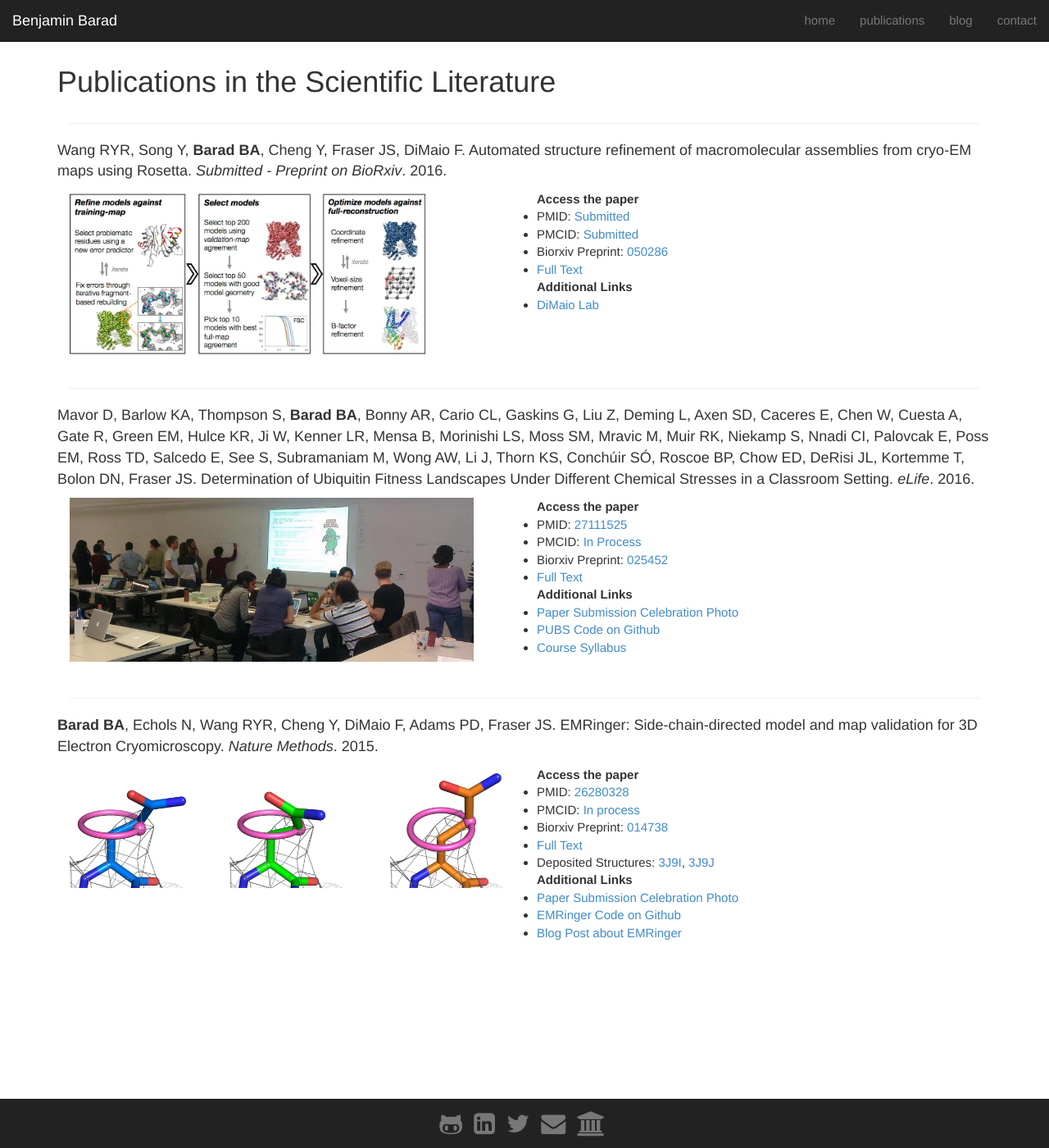
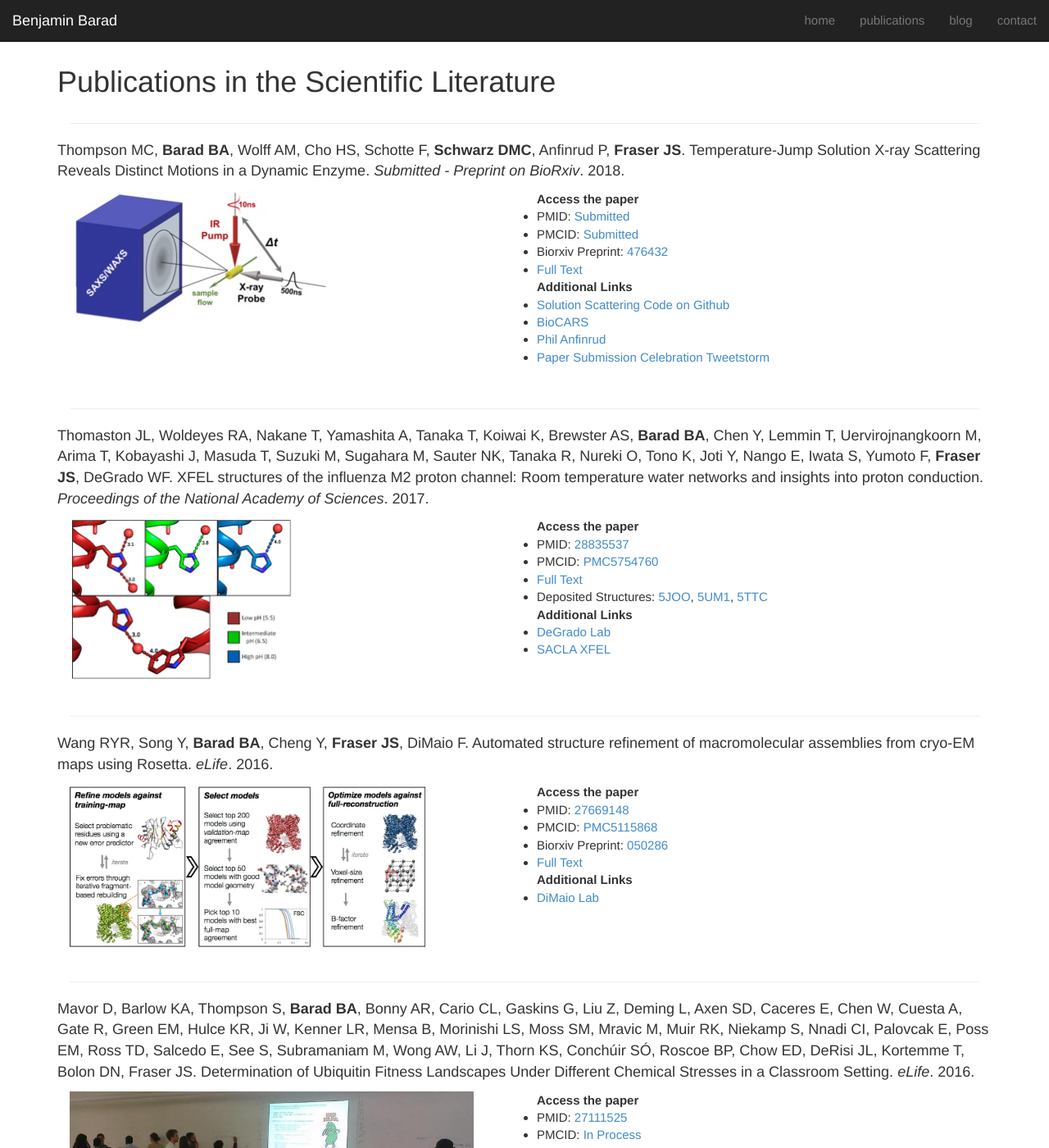
Before and after one commit to bbarad/bbarad.github.io, a Jekyll site: the page built from publications/index.html, in a window 1280 px wide and 1400 px high. Shown: the whole window at 82% size. Built offline with Jekyll 4.4.1, drawn with Linux system fonts in a browser that asks for light colours; nearby versions of some CDN libraries.

Commit message:
Update Publications 2019

```diff
--- a/_data/publications.yml
+++ b/_data/publications.yml
@@ -1,10 +1,46 @@
-- citation: 'Wang RYR, Song Y, **Barad BA**, Cheng Y, Fraser JS, DiMaio F. Automated structure refinement of macromolecular assemblies from cryo-EM maps using Rosetta. *Submitted - Preprint on BioRxiv*. 2016.'
+- citation: 'Thompson MC, **Barad BA**, Wolff AM, Cho HS, Schotte F,
+**Schwarz DMC**, Anfinrud P, **Fraser JS**. Temperature-Jump Solution X-ray Scattering Reveals Distinct Motions in a Dynamic Enzyme. *Submitted - Preprint on BioRxiv*. 2018.'
+  date: 201810
+  image: '/static/img/pub/thompson_2018.jpg'
+  pmid: Submitted
+  pmcid: Submitted
+  biorxiv: "476432"
+  pdf: 'https://www.biorxiv.org/content/biorxiv/early/2018/11/21/476432.full.pdf'
+  links:
+    - name: Solution Scattering Code on Github
+      url: https://github.com/fraser-lab/solution_scattering
+    - name: BioCARS
+      url: 'https://biocars.uchicago.edu/'
+    - name: Phil Anfinrud
+      url: 'https://irp.nih.gov/pi/philip-anfinrud'
+    - name: 'Paper Submission Celebration Tweetstorm'
+      url: 'https://twitter.com/fraser_lab/status/1067213167367905280'
+
+- citation: 'Thomaston JL, Woldeyes RA, Nakane T, Yamashita A, Tanaka T, Koiwai K, Brewster AS, **Barad BA**, Chen Y, Lemmin T, Uervirojnangkoorn M, Arima T, Kobayashi J, Masuda T, Suzuki M, Sugahara M, Sauter NK, Tanaka R, Nureki O, Tono K, Joti Y, Nango E, Iwata S, Yumoto F, **Fraser JS**, DeGrado WF. XFEL structures of the influenza M2 proton channel: Room temperature water networks and insights
+into proton conduction. *Proceedings of the National Academy of Sciences*. 2017.'
+  date: 201707
+  image: '/static/img/pub/thomaston_2017.jpg'
+  pmid: 28835537
+  pmcid: PMC5754760
+  pdf: '/static/pdf/thomaston_2017.pdf'
+  pdbs:
+    - 5JOO
+    - 5UM1
+    - 5TTC
+  links:
+    - name: 'DeGrado Lab'
+      url: 'https://pharm.ucsf.edu/degrado'
+    - name: 'SACLA XFEL'
+      url: 'http://xfel.riken.jp/eng/'
+
+
+- citation: 'Wang RYR, Song Y, **Barad BA**, Cheng Y, **Fraser JS**, DiMaio F. Automated structure refinement of macromolecular assemblies from cryo-EM maps using Rosetta. *eLife*. 2016.'
   date: 201606
   image: '/static/img/pub/wang_2016.jpg'
-  pmid: Submitted
-  pmcid: Submitted
+  pmid: 27669148
+  pmcid: PMC5115868
   biorxiv: "050286"
-  pdf: 'http://biorxiv.org/content/early/2016/04/26/050286.full.pdf'
+  pdf: '/static/pdf/wang_2016.pdf'
   links:
     - name: 'DiMaio Lab'
       url: 'https://faculty.washington.edu/dimaio/wordpress/'
```
Also changed, not shown: static/img/pub/thomaston_2017.jpg (added), static/img/pub/thompson_2018.jpg (added), 3 other files.
